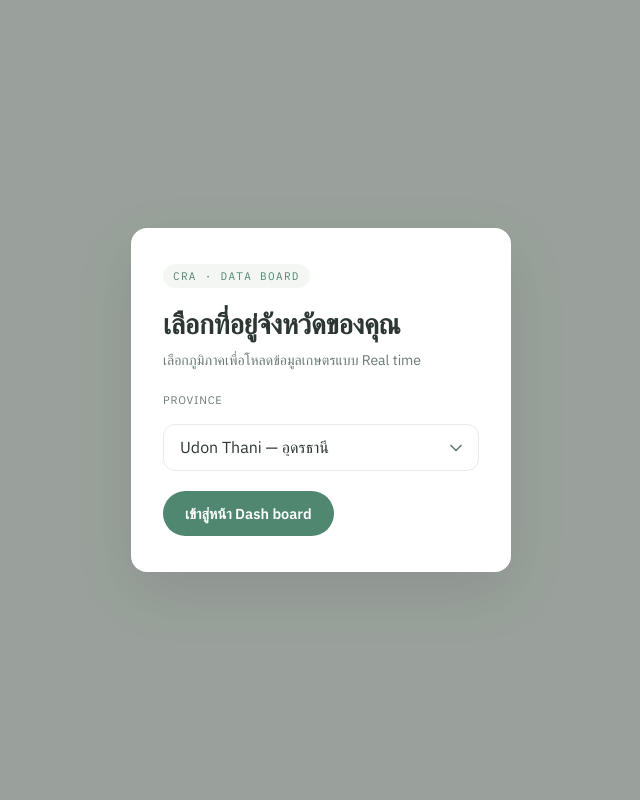
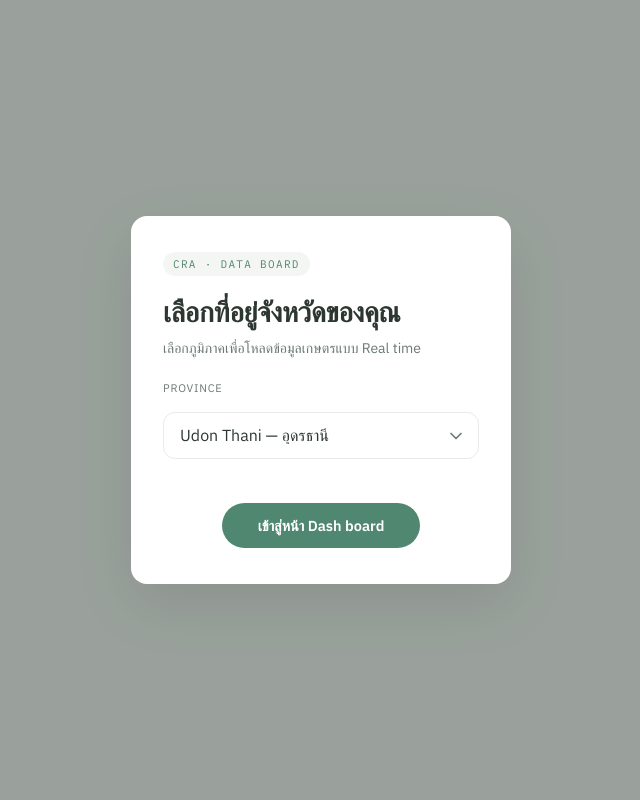
Before and after one commit to kittidae/CRA, a FastAPI app: page / in a window 1280 px wide. Shown: the whole page, without its empty margins (319-959 px from the left). Run offline with FastAPI, Linux system fonts and the light colour scheme.

Commit message:
fix enter dash board button

```diff
--- a/static/style.css
+++ b/static/style.css
@@ -96,6 +96,14 @@
     border-radius: var(--radius);
     box-shadow: 0 20px 60px rgba(0, 0, 0, 0.1);
     text-align: left;
+  }
+
+  /* เลือกปุ่มเฉพาะที่อยู่ใน modal-box เพื่อจัดกึ่งกลาง */
+  .modal-box button {
+    display: block;       /* เปลี่ยนเป็น block เพื่อให้คำนวณ margin ได้ */
+    margin: 24px auto 0;  /* auto ซ้าย-ขวา จะดันปุ่มมาอยู่ตรงกลางทันที */
+   /* แถม: ขยายเพิ่มความกว้างให้กดง่ายและสมดุลขึ้นอีกนิด (ปรับเปลี่ยนตามใจชอบได้ครับ) */
+    padding: 13px 36px;
   }
 
   .modal-eyebrow {
```
